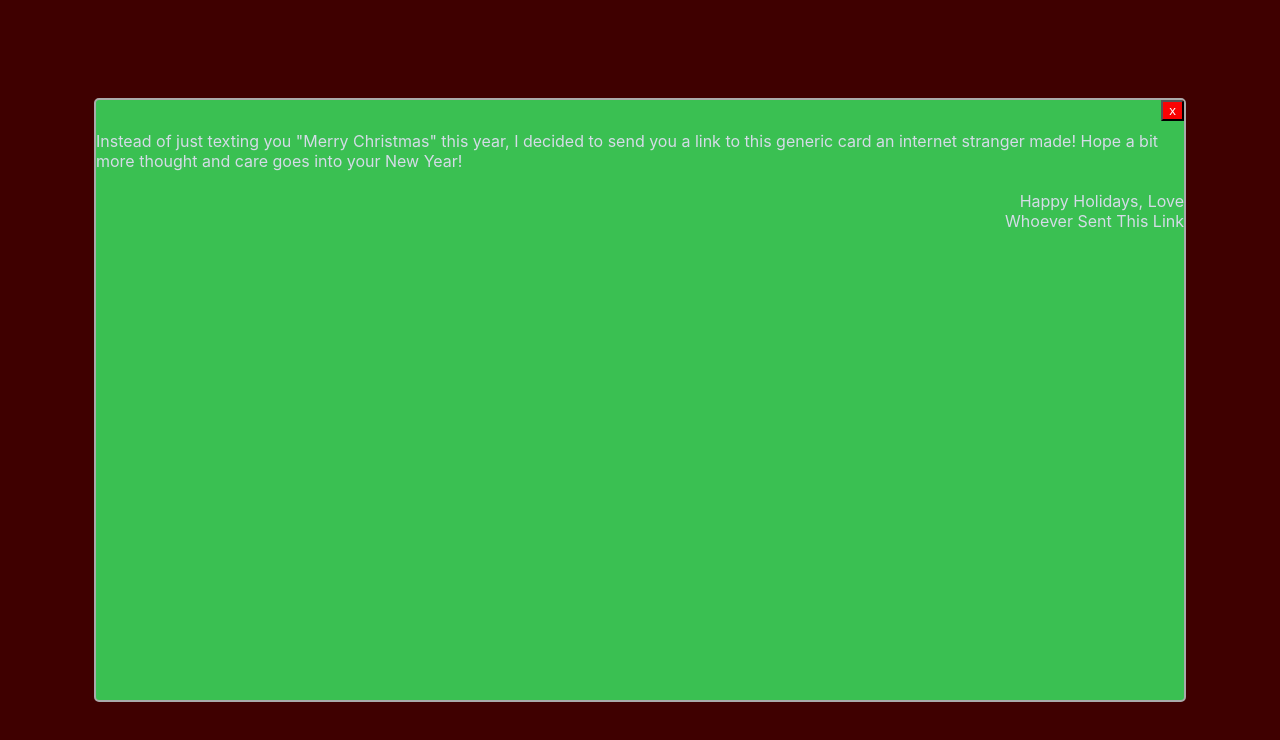
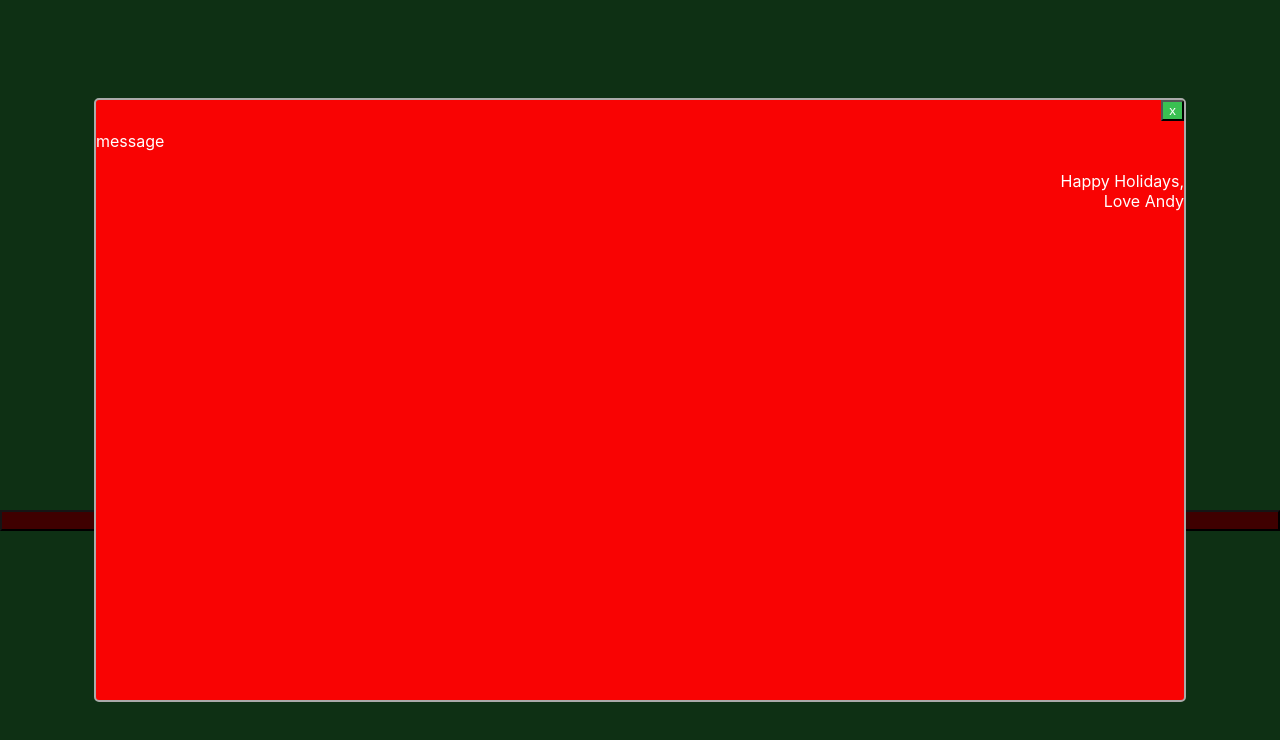
Before and after one commit to rocknswimmer/EasyEditCard, a React app: page / in a window 1280 px wide. Both pictures are taken after a click on the button "OPEN CARD!". Shown: the top 740 px of the page. Built offline with nearby package versions, Linux system fonts and the light colour scheme.

Commit message:
style changes made need to think of message

```diff
--- a/src/App.css
+++ b/src/App.css
@@ -5,7 +5,7 @@ body {
     sans-serif;
   -webkit-font-smoothing: antialiased;
   -moz-osx-font-smoothing: grayscale;
-  background-color: rgb(249, 3, 3);
+  background-color: rgb(58, 192, 82);
   color: rgb(255, 255, 255);
   display: flex;
   justify-content: center;
@@ -19,7 +19,7 @@ code {
 }
 
 button {
-  background-color: rgb(58, 192, 82);
+  background-color: rgb(249, 3, 3);
   color: rgb(255, 255, 255);
 }
 
@@ -31,10 +31,10 @@ button {
 
 :root {
   --color-primary: #fefefe;
-  --color-secondary: rgb(58, 192, 82);
-  --color-tertiary: rgb(236, 236, 44);
-  --color-quaternary: rgb(58, 192, 82);
-  --color-quinary: rgb(236, 236, 44);
+  --color-secondary: rgb(249, 3, 3);
+  --color-tertiary: #fefefe;
+  --color-quaternary: rgb(249, 3, 3);
+  --color-quinary: #fefefe;
   /*
   --color-primary: #5192ED;
   --color-secondary: #69A1F0;
--- a/src/App.jsx
+++ b/src/App.jsx
@@ -13,16 +13,16 @@ function App() {
   //This is going to be really ugly and bad practice for speed and easy since im using modals and accordians to do a silde show prezy within  a prezy cleaner loop without prezy commented out below
   return (
     <div className="App">
-      <h1 className='text_shadows'>Merry Christmas</h1>
+      <h1 className='text_shadows'>Merry Christmas Mom!</h1>
       <br/>
       <button onClick={openModal}>OPEN CARD!</button>
       {openCard &&
       <Modal
         close={() => {setOpenCard(!openCard);}}
-        content={<div className='card'><div>Instead of just texting you "Merry Christmas" this year, I decided to send you a link to this generic card an internet stranger made! Hope a bit more thought and care goes into your New Year!</div>
+        content={<div className='card'><div>message</div>
         <br/>
-        <div className='signature'>Happy Holidays, Love</div>
-        <div className='signature'>Whoever Sent This Link</div>
+        <div className='signature'>Happy Holidays,</div>
+        <div className='signature'>Love Andy</div>
         </div>}
       />}
     </div>
--- a/src/modal.css
+++ b/src/modal.css
@@ -3,9 +3,9 @@
 }
 
 .modal-pop {
-  background: rgb(58, 192, 82);
+  background-color: rgb(249, 3, 3);
   border: 2px solid #aaa;
-  color: #D5DBE7;
+  color: #ffffff;
   border-radius: 5px;
   z-index: 2;
   margin: auto;
@@ -43,7 +43,7 @@
 }
 
 .modal-button {
-  background-color: rgb(249, 3, 3);
+  background: rgb(58, 192, 82);
 }
 
 .card{
```
